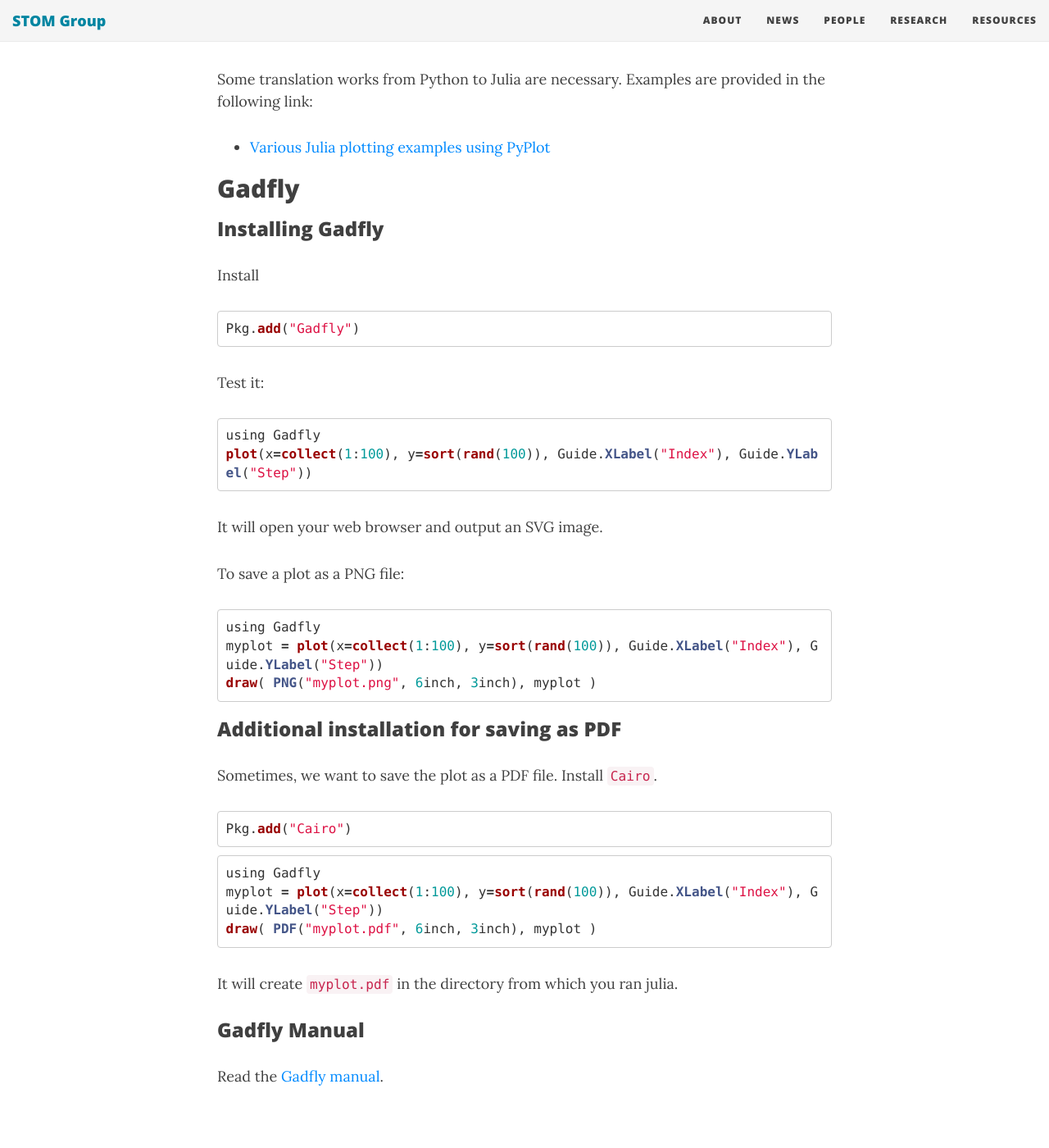
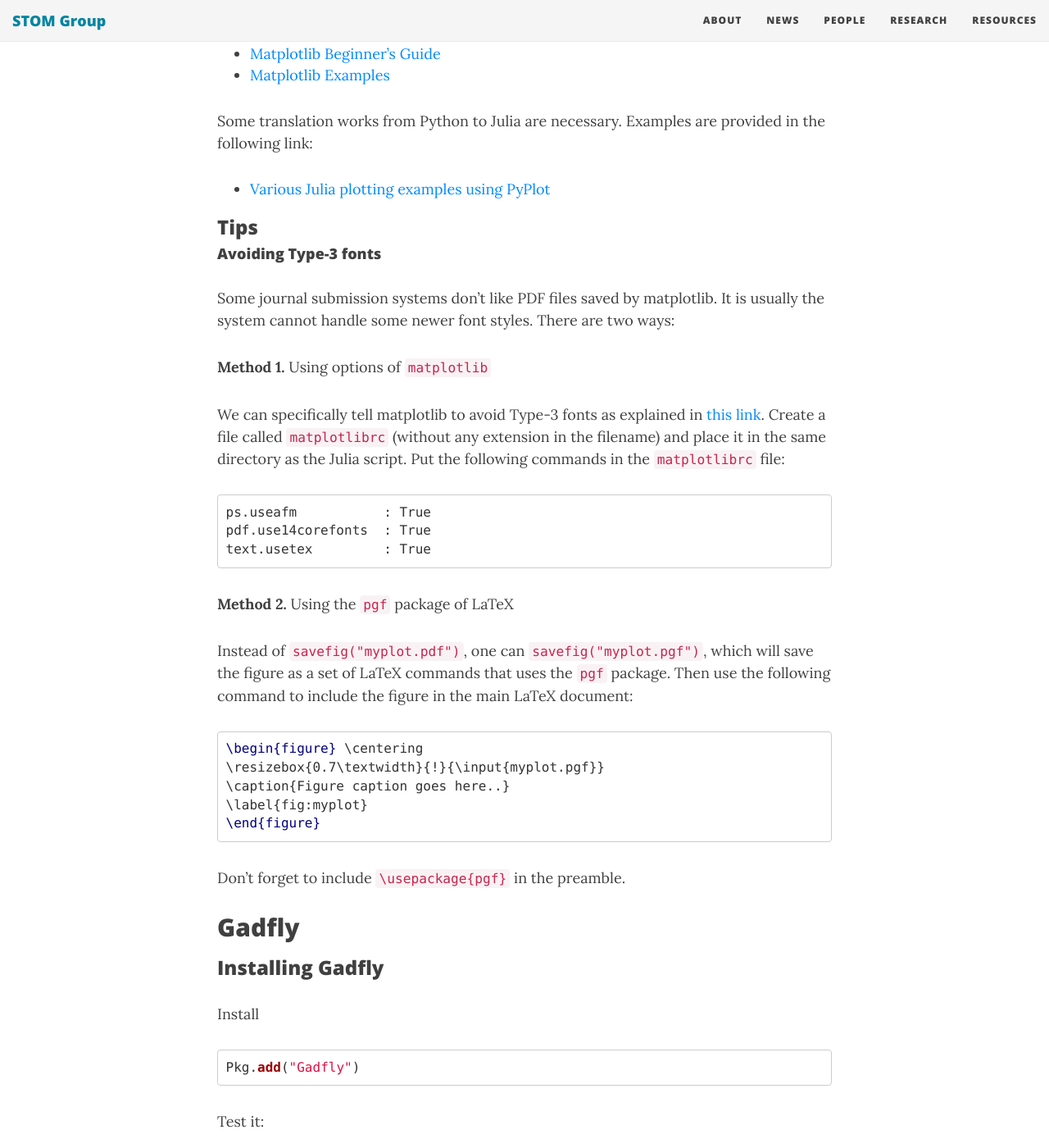
Before and after one commit to STOM-Group/stom.chkwon.net, a Jekyll site: the page built from julia/plotting.md, in a window 1280 px wide and 1400 px high, scrolled down 1436 px. Shown: the whole window at 82% size. Built offline with Jekyll 4.4.1, drawn with Linux system fonts in a browser that asks for light colours; nearby versions of some CDN libraries; comment, search, counter and statistics services are not loaded; some of the changed text lies outside the part shown.

Commit message:
julia plotting

```diff
--- a/julia/plotting.md
+++ b/julia/plotting.md
@@ -50,6 +50,37 @@
 Some translation works from Python to Julia are necessary. Examples are provided in the following link:
 
 - [Various Julia plotting examples using PyPlot](https://gist.github.com/gizmaa/7214002)
+
+### Tips
+
+
+#### Avoiding Type-3 fonts
+
+Some journal submission systems don't like PDF files saved by matplotlib. It is usually the system cannot handle some newer font styles. There are two ways:
+
+**Method 1.** Using options of `matplotlib`
+
+We can specifically tell matplotlib to avoid Type-3 fonts as explained in [this link](http://nerdjusttyped.blogspot.com/2010/07/type-1-fonts-and-matplotlib-figures.html). Create a file called `matplotlibrc` (without any extension in the filename) and place it in the same directory as the Julia script. Put the following commands in the `matplotlibrc` file:
+
+~~~
+ps.useafm           : True
+pdf.use14corefonts  : True
+text.usetex         : True
+~~~
+
+**Method 2.** Using the `pgf` package of LaTeX
+
+Instead of `savefig("myplot.pdf")`, one can `savefig("myplot.pgf")`, which will save the figure as a set of LaTeX commands that uses the `pgf` package. Then use the following command to include the figure in the main LaTeX document:
+
+~~~ latex
+\begin{figure} \centering
+\resizebox{0.7\textwidth}{!}{\input{myplot.pgf}}
+\caption{Figure caption goes here..}
+\label{fig:myplot}
+\end{figure}
+~~~
+
+Don't forget to include `\usepackage{pgf}` in the preamble.
 
 
 ## Gadfly
```
